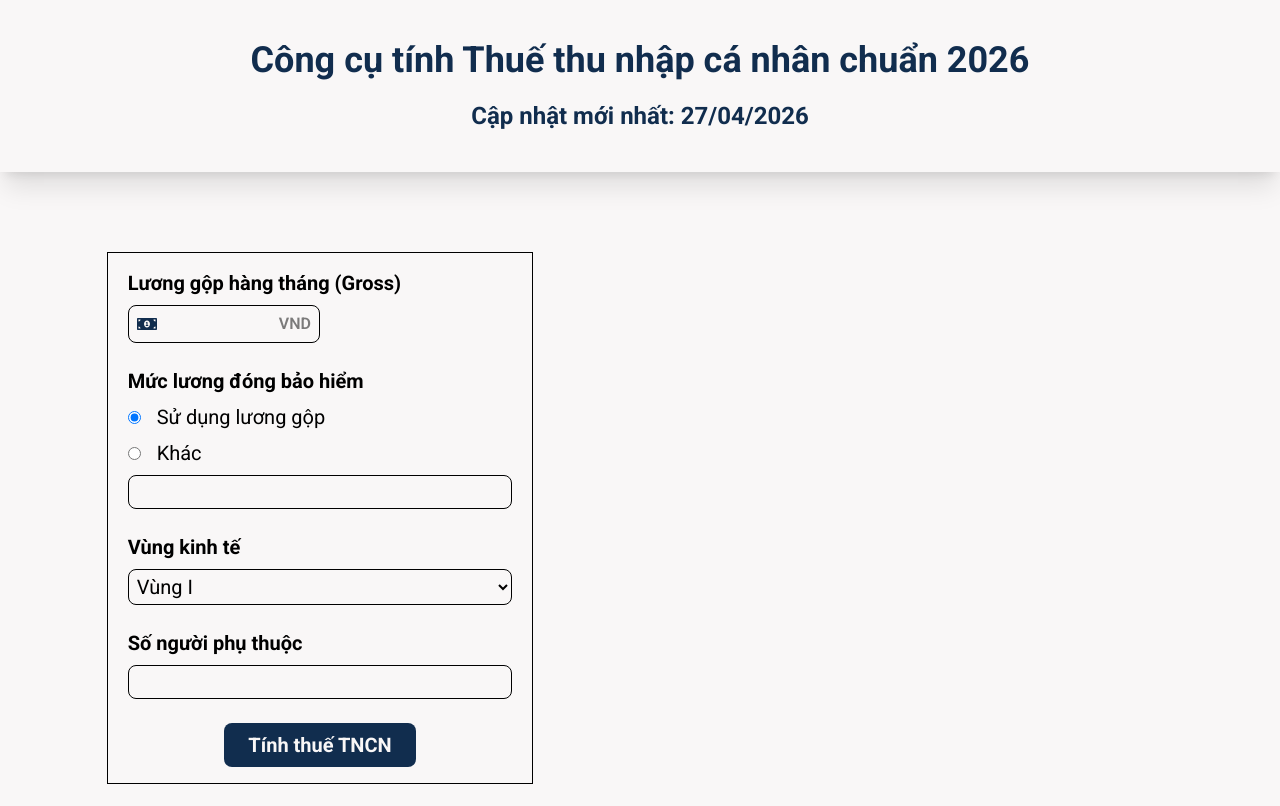
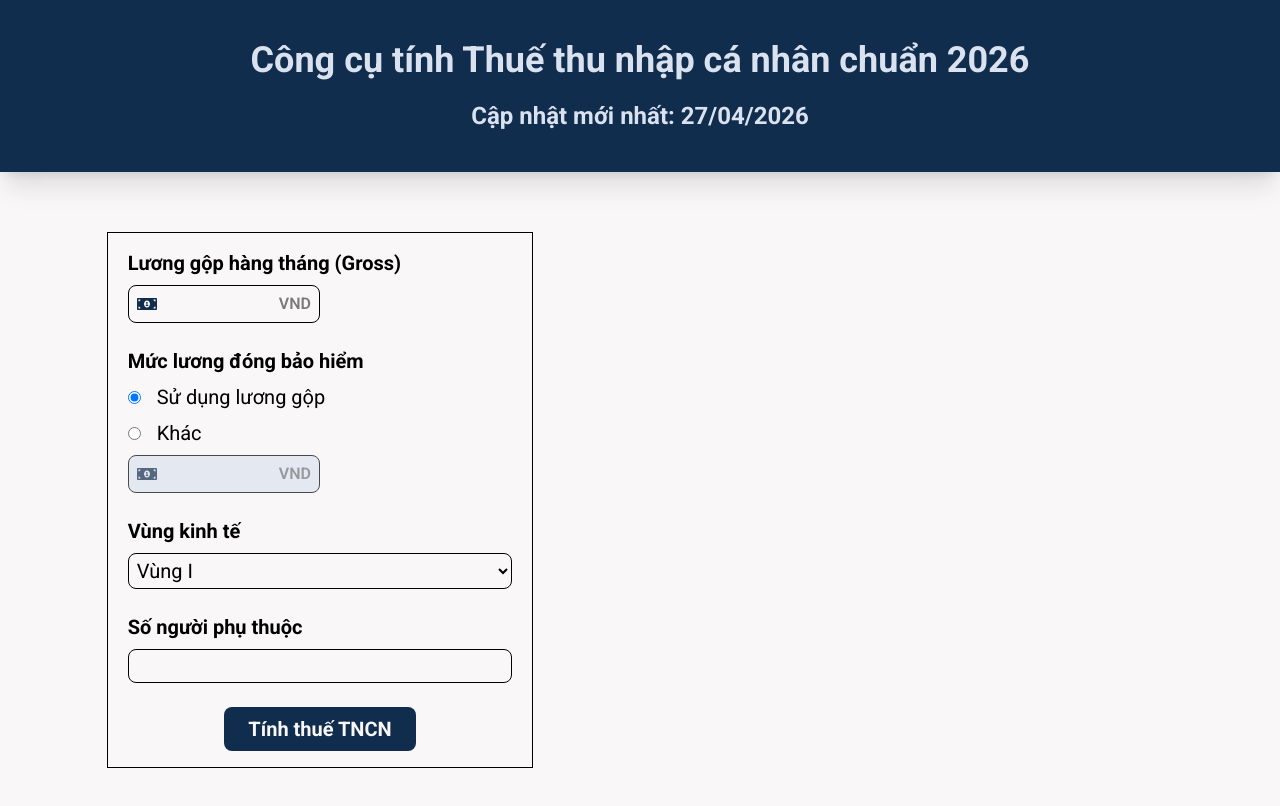
Before and after one commit to mcjosh2402/Tax-Site, a React (Vite) app: page / in a window 1280 px wide. Shown: the top 806 px of the page. Built offline with nearby package versions, Linux system fonts and the light colour scheme.

Commit message:
add insurance input toggle and basic comments

```diff
--- a/src/components/FormCards.jsx
+++ b/src/components/FormCards.jsx
@@ -2,18 +2,21 @@ import React from 'react'
 import { useState } from 'react'
 import { FaMoneyBillAlt } from 'react-icons/fa'
 const FormCards = () => {
-    const [salary, setSalary] = useState() // default number for salary form
+    const [salary, setSalary] = useState("")              // default value
+    const [insurance, setInsurance] = useState("")
+    const [isEnabled, setIsEnabled] = useState(false)
 
-    const thousandSeperator = (e) => {
-        const input = e.target.value.replace(/\D/g, "") // regex auto delete non number characters
-        const formattedInput = Number(input).toLocaleString()
-        setSalary(input === "" ? "" : formattedInput)
+    const thousandSeparator = (setValue) => (e) => {
+      const input = e.target.value.replace(/\D/g, '')
+      const formatted = input === '' ? '' : Number(input).toLocaleString()
+      setValue(formatted);
     }
 
 	return (
 		<section>
-        <div className='my-20 mx-auto w-3/4 lg:w-2/3 border'>
+			<div className='my-15 mx-auto w-3/4 lg:w-2/3 border'>
 				<form className="mx-5 my-4 space-y-6" autoComplete="off">
+					{/* Salary input */}
 					<div className="flex flex-col gap-2">
 						<label htmlFor="salary" className='text-base lg:text-xl font-bold'>Lương gộp hàng tháng (Gross)</label>
 						<div className="border rounded-lg flex w-full lg:w-1/2 items-center">
@@ -24,12 +27,13 @@ const FormCards = () => {
 								className='rounded-lg flex-1 min-w-0 p-1 text-xl text-right focus:outline-none
 										[appearance:textfield] [&::-webkit-outer-spin-button]:appearance-none [&::-webkit-inner-spin-button]:appearance-none' // hide arrowkeys
 								value={salary}
-                            onChange={thousandSeperator}
+								onChange={thousandSeparator(setSalary)}
 							/>
 							<span className="mx-2 inline-block shrink-0 pointer-events-none font-semibold opacity-50">VND</span>
 						</div>
 					</div>
 
+					{/* Insurance fields */}
 					<div className="flex flex-col gap-2">
 						<label htmlFor="baohiem" className='text-base lg:text-xl font-bold'>Mức lương đóng bảo hiểm</label>
 
@@ -39,6 +43,7 @@ const FormCards = () => {
 								id="luongGross"
 								name="baohiem"
 								className='mr-2'
+								onChange={(e) => {setIsEnabled(!isEnabled)}}
 								defaultChecked
 							/>
 							<label htmlFor='luongGross' className='text-base lg:text-xl'>Sử dụng lương gộp</label>
@@ -46,16 +51,36 @@ const FormCards = () => {
 
 						<div className="flex flex-col gap-2">
 							<div className="flex items-center gap-2">
-                        <input type="radio" id="luongCustom" name="baohiem" className='mr-2'/>
+								<input
+									type="radio"
+									id="luongCustom"
+									name="baohiem"
+									className='mr-2'
+									onChange={(e) => {setIsEnabled(!isEnabled)}}
+								/>
 								<label htmlFor='luongCustom' className='text-base lg:text-xl'>Khác</label>
 							</div>
+
+							<div className={`border rounded-lg flex w-full lg:w-1/2 items-center
+								transition-all ${!isEnabled ? "bg-(--gray) opacity-70 pointer-events-none select-none" : ""}`}> {/* toggle div on/off */}
+
+								<FaMoneyBillAlt className="inline shrink-0 text-base lg:text-xl text-(--dark-blue) my-auto mx-2"/>
 								<input
-                            type="number"
-                            className='border block rounded-lg p-1 [appearance:textfield] [&::-webkit-outer-spin-button]:appearance-none [&::-webkit-inner-spin-button]:appearance-none'
+									type="text"
+									id="insurance"
+									disabled={!isEnabled}
+									className='rounded-lg flex-1 min-w-0 p-1 text-xl text-right
+											focus:outline-none
+											[appearance:textfield] [&::-webkit-outer-spin-button]:appearance-none [&::-webkit-inner-spin-button]:appearance-none' // hide arrowkeys
+									value={insurance}
+									onChange={thousandSeparator(setInsurance)}
 								/>
+								<span className="mx-2 inline-block shrink-0 pointer-events-none font-semibold opacity-50">VND</span>
+							</div>
 						</div>
 					</div>
 
+					{/* Vung kinh te */}
 					<div className="flex flex-col gap-2">
 						<label className='text-base lg:text-xl font-bold mr-5'>Vùng kinh tế</label>
 						<select className='text-base lg:text-xl border rounded-lg p-1'>
@@ -66,6 +91,7 @@ const FormCards = () => {
 						</select>
 					</div>
 
+					{/* Nguoi phu thuoc */}
 					<div className="flex flex-col gap-2">
 						<label htmlFor="salary" className='text-base lg:text-xl font-bold'>Số người phụ thuộc</label>
 						<input
@@ -75,10 +101,10 @@ const FormCards = () => {
 						/>
 					</div>
 
+					{/* Calculation button */}
 					<div className="flex flex-col gap-2">
 						<button
-                        className='text-base lg:text-xl font-bold bg-(--dark-blue) rounded-lg text-(--white) p-2 w-1/2 mx-auto'
-                        type="submit">
+							className='text-base lg:text-xl font-bold bg-(--dark-blue) rounded-lg text-(--white) p-2 w-fit lg:w-1/2 mx-auto'>
 							Tính thuế TNCN
 						</button>
 					</div>
--- a/src/components/Hero.jsx
+++ b/src/components/Hero.jsx
@@ -2,7 +2,7 @@ import React from 'react'
 
 const Hero = () => {
   return (
-    <header className="text-center p-10 font-bold text-(--dark-blue) shadow-xl">
+    <header className="text-center p-10 font-bold text-(--gray) bg-(--dark-blue) shadow-xl">
         <h1 className='mb-5 text-base md:text-4xl'>Công cụ tính Thuế thu nhập cá nhân chuẩn 2026</h1>
         <h2 className='text-sm md:text-2xl'>Cập nhật mới nhất: 27/04/2026</h2>
     </header>
```
Lines whose indentation alone changed are shown as unchanged.
